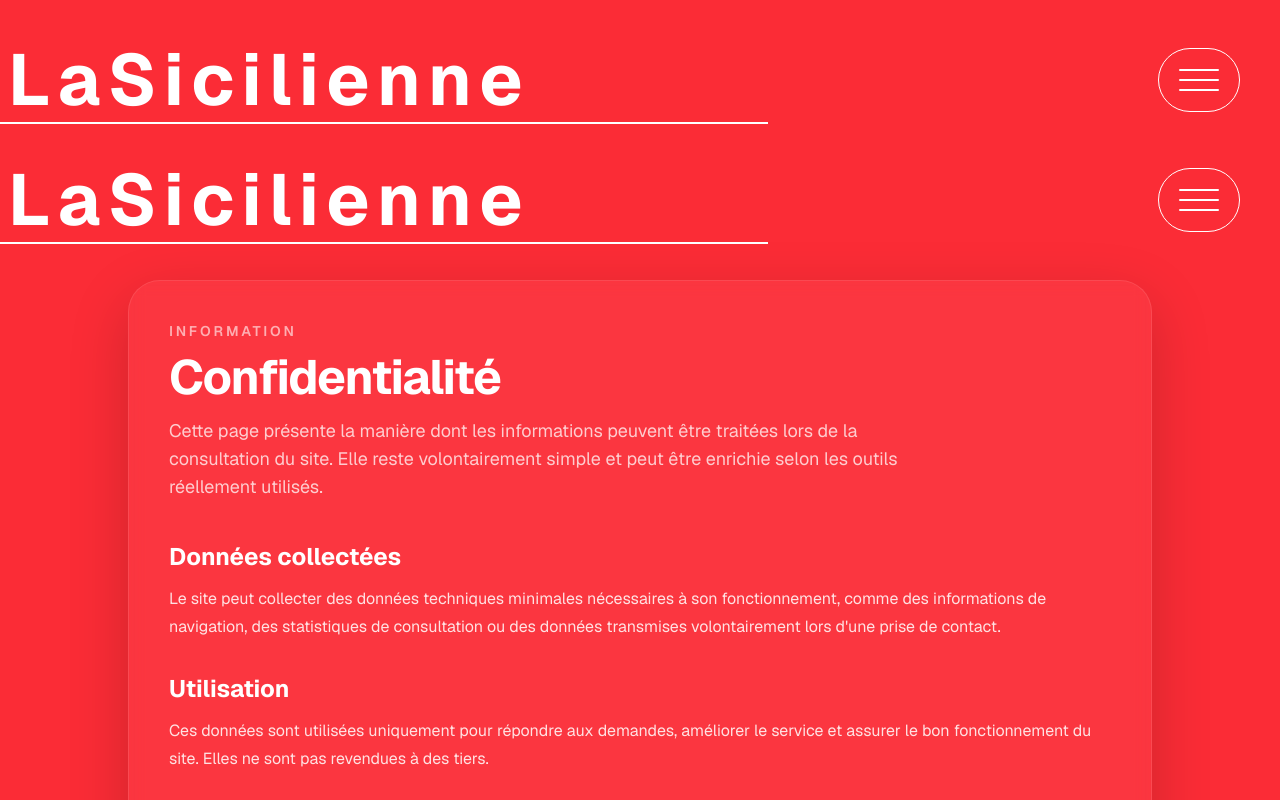
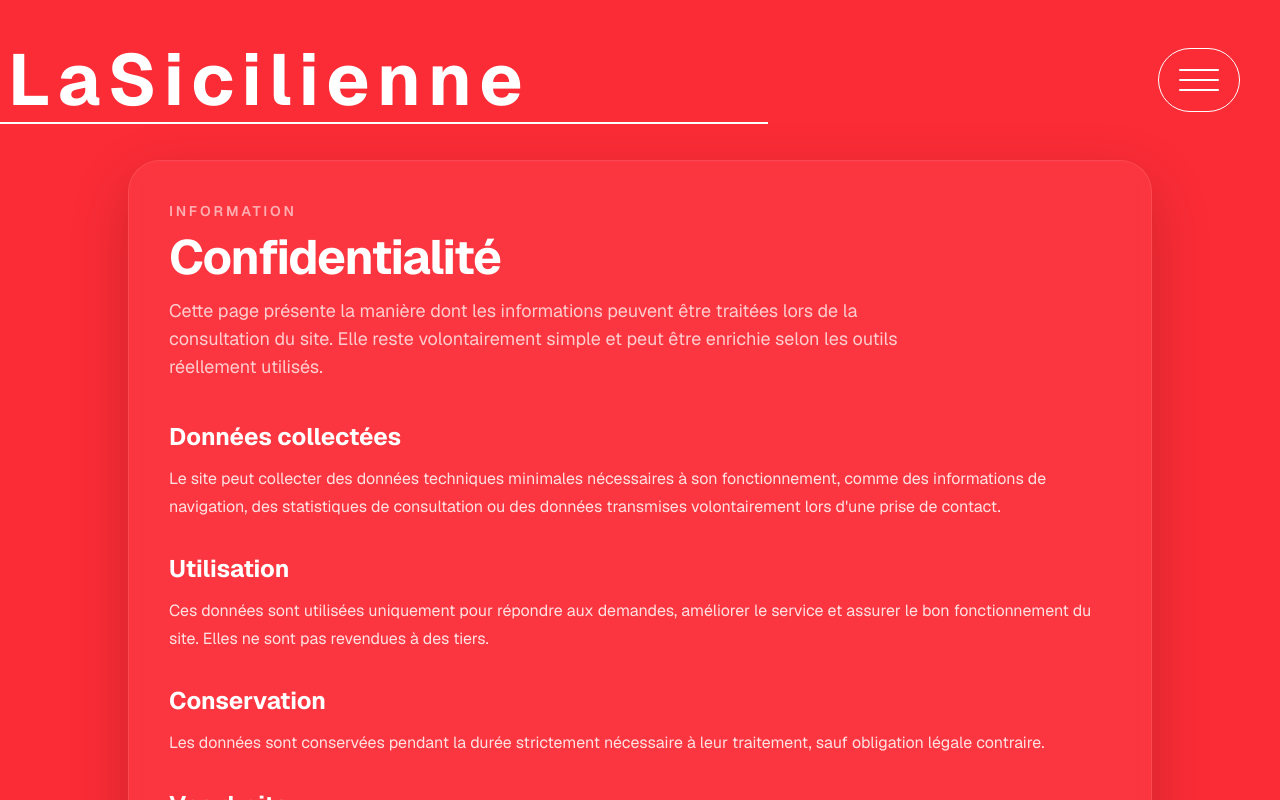
Before and after one commit to mylanlegenie/sici, a Next.js app: page /confidentialite in a window 1280 px wide. Shown: the top 800 px of the page. Built offline with nearby package versions, Linux system fonts and the light colour scheme.

Commit message:
refactor: restructure layout and improve component organization in Footer and InfoPageLayout

```diff
--- a/src/app/component/Footer.tsx
+++ b/src/app/component/Footer.tsx
@@ -4,17 +4,13 @@ export default function Footer() {
   const year = new Date().getFullYear();
 
   return (
-    <footer className="mx-auto w-full border-t border-white/20 py-6 px-5 text-sm text-white/70 bg-red-500">
     <div className="flex flex-col items-center justify-between gap-4 sm:flex-row">
       <p className="text-center sm:text-left">
         {`© ${year} La Sicilienne. Tous droits réservés.`}
       </p>
 
       <div className="flex items-center gap-6">
-          <Link
-            href="/mentions-legales"
-            className="transition hover:text-white"
-          >
+        <Link href="/mentions-legales" className="transition hover:text-white">
           Mentions légales
         </Link>
         <Link href="/confidentialite" className="transition hover:text-white">
@@ -25,6 +21,5 @@ export default function Footer() {
         </Link>
       </div>
     </div>
-    </footer>
   );
 }
--- a/src/app/component/InfoPageLayout.tsx
+++ b/src/app/component/InfoPageLayout.tsx
@@ -1,5 +1,3 @@
-import NavBar from "./atoms/NavBar";
-
 export default function InfoPageLayout({
   title,
   description,
@@ -10,8 +8,6 @@ export default function InfoPageLayout({
   children: React.ReactNode;
 }>) {
   return (
-    <main className="min-h-screen bg-red-500 pb-6">
-      <NavBar />
     <section className="mx-auto mt-10 w-[90vw] max-w-5xl rounded-[2rem] border border-white/10 bg-white/5 p-6 text-white shadow-[0_20px_60px_rgba(0,0,0,0.18)] backdrop-blur-sm sm:p-10">
       <div className="max-w-3xl">
         <p className="text-sm font-semibold uppercase tracking-[0.2em] text-white/60">
@@ -27,6 +23,5 @@ export default function InfoPageLayout({
 
       <div className="mt-10 space-y-8 text-white/85">{children}</div>
     </section>
-    </main>
   );
 }
--- a/src/app/component/atoms/NavBar.tsx
+++ b/src/app/component/atoms/NavBar.tsx
@@ -10,7 +10,6 @@ export default function NavBar() {
 
   return (
     <>
-      <header className="h-20 flex w-full justify-between items-center mt-10">
       <nav className="nav-slide relative">
         <Link href="/">
           <button
@@ -36,11 +35,8 @@ export default function NavBar() {
           </button>
         </Link>
       </nav>
-        <Burger
-          isClicked={isClicked}
-          onClick={() => setIsClicked(!isClicked)}
-        />
-      </header>
+      <Burger isClicked={isClicked} onClick={() => setIsClicked(!isClicked)} />
+
       <Window isClicked={isClicked} setIsClicked={setIsClicked} />
     </>
   );
--- a/src/app/layout.tsx
+++ b/src/app/layout.tsx
@@ -29,12 +29,14 @@ export default function RootLayout({
         geist.variable,
       )}
     >
-      <body className="min-h-full flex flex-col">
-        <main className="bg-red-500 pb-6">
+      <body className="min-h-full flex flex-col bg-red-500">
+        <header className="h-20 flex w-full justify-between items-center mt-10">
           <NavBar />
-          {children}
-        </main>
-        <Footer />
+        </header>
+        <main className="pb-6">{children}</main>
+        <footer className="mx-auto w-full border-t border-white/20 py-6 px-5 text-sm text-white/70 bg-red-500">
+          <Footer />
+        </footer>
       </body>
     </html>
   );
```
Lines whose indentation alone changed are shown as unchanged.
